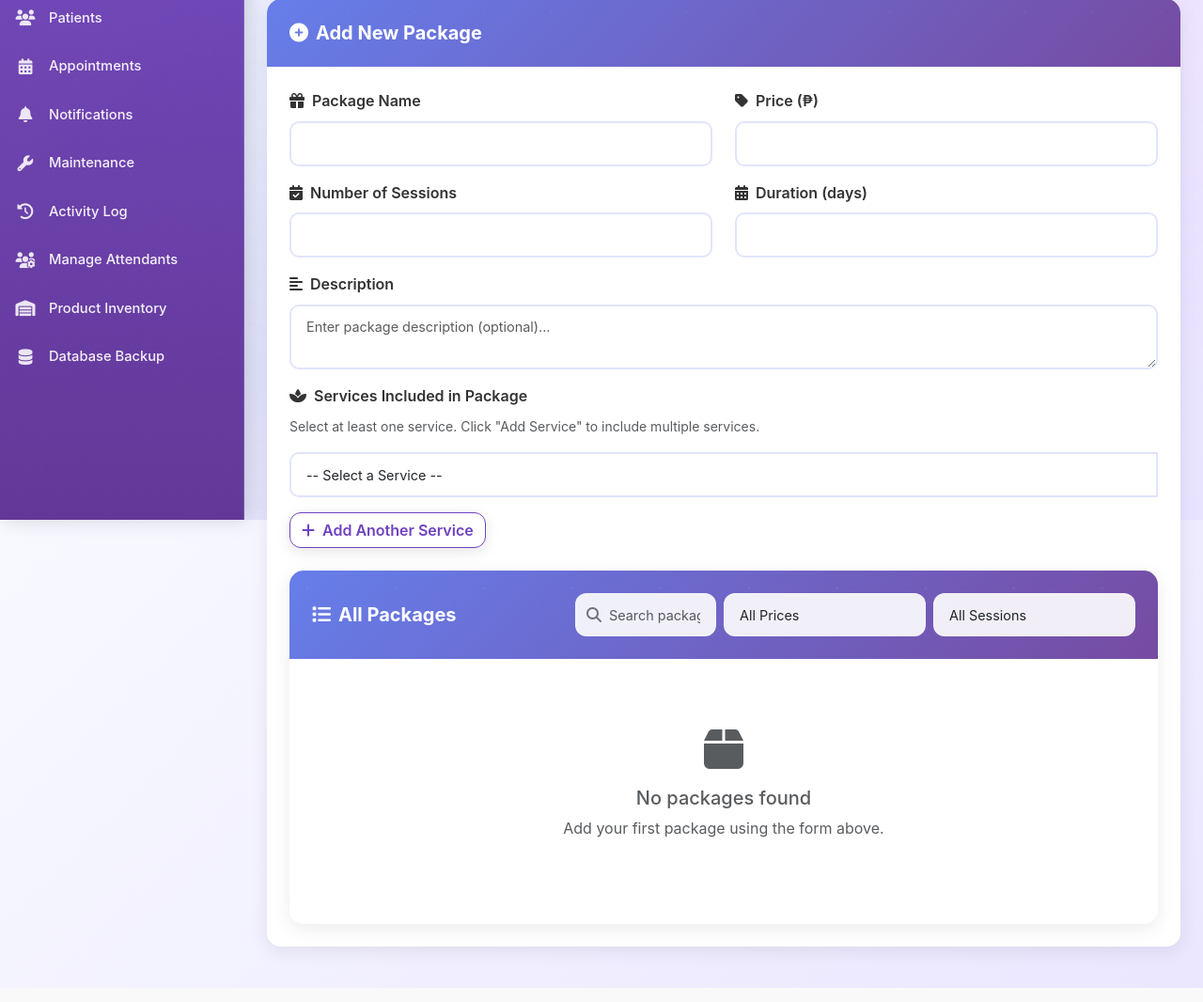
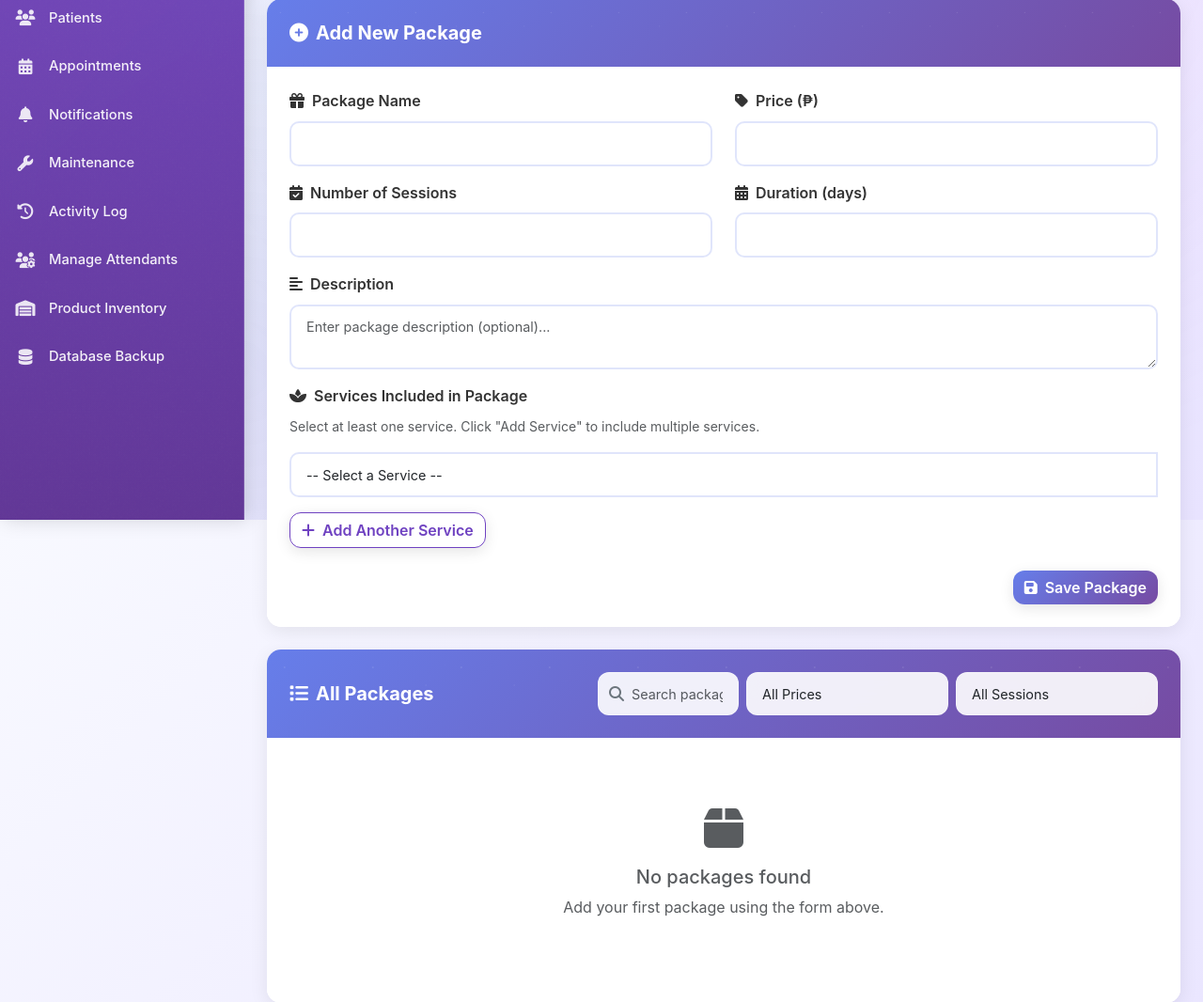
Before and after one commit to exile213/Patient-Appointment-Management-System-for-Skinnovation-Clinic, a Django app: template templates/owner/manage_packages.html in a window 1280 px wide. Shown: the part 247-1313 px from the top of the page at 94% size. Run offline with Django 5.2, Linux system fonts and the light colour scheme; the template is opened without the code that fills it, so the values that code supplies are empty; some libraries are stand-ins or nearby versions.

Commit message:
Add save button to owner

```diff
--- a/templates/owner/manage_packages.html
+++ b/templates/owner/manage_packages.html
@@ -96,6 +96,15 @@
                     <i class="fas fa-plus me-2"></i>Add Another Service
                 </button>
             </div>
+
+            <div class="d-grid gap-2 d-md-flex justify-content-md-end">
+                <button type="submit" class="btn btn-primary">
+                    <i class="fas fa-save me-2"></i>Save Package
+                </button>
+            </div>
+        </form>
+    </div>
+</div>
 
 <div class="card">
     <div class="card-header">
```
Also changed, not shown: templates/appointments/admin_manage_packages.html (+6 -3 lines).
